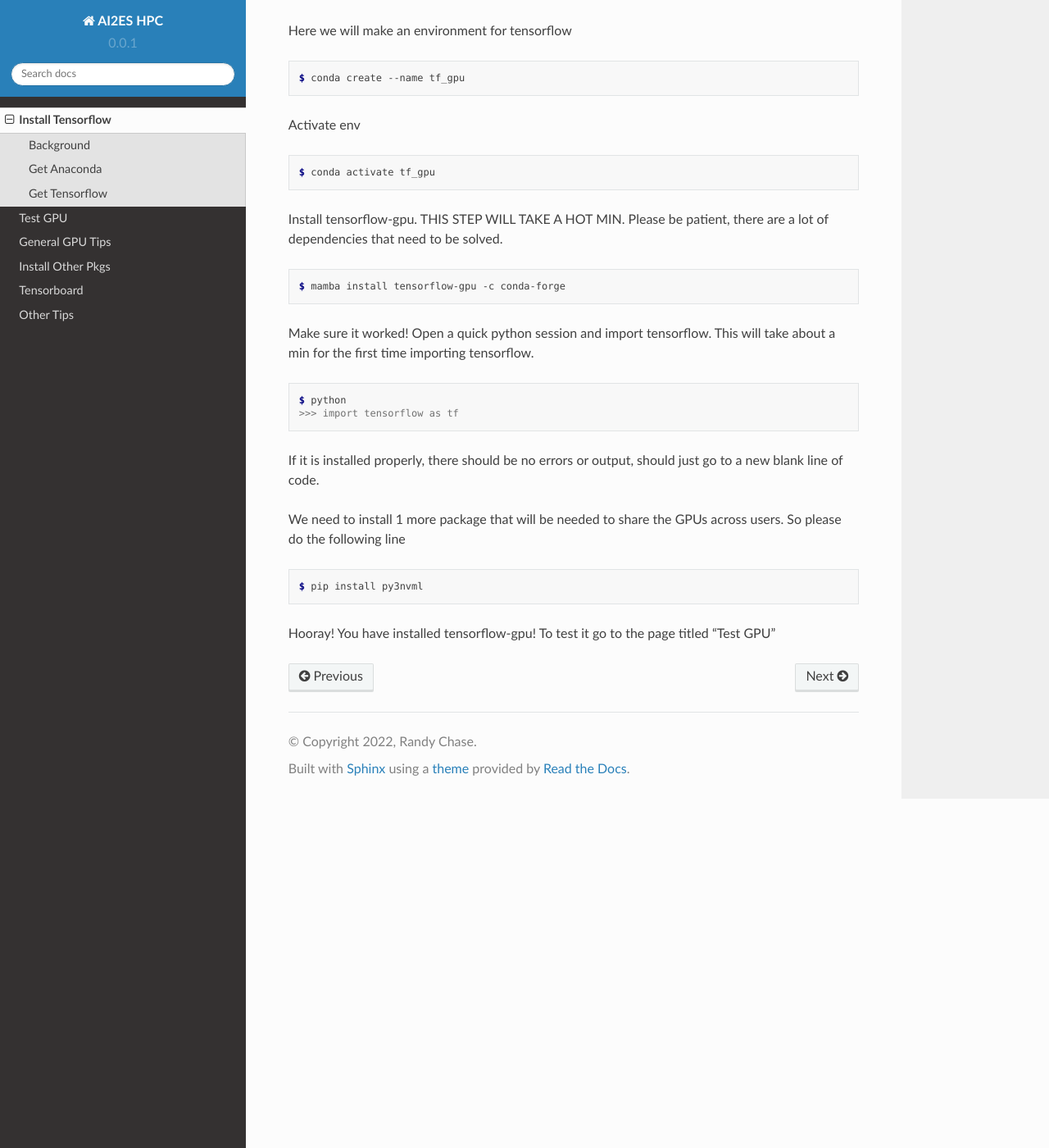
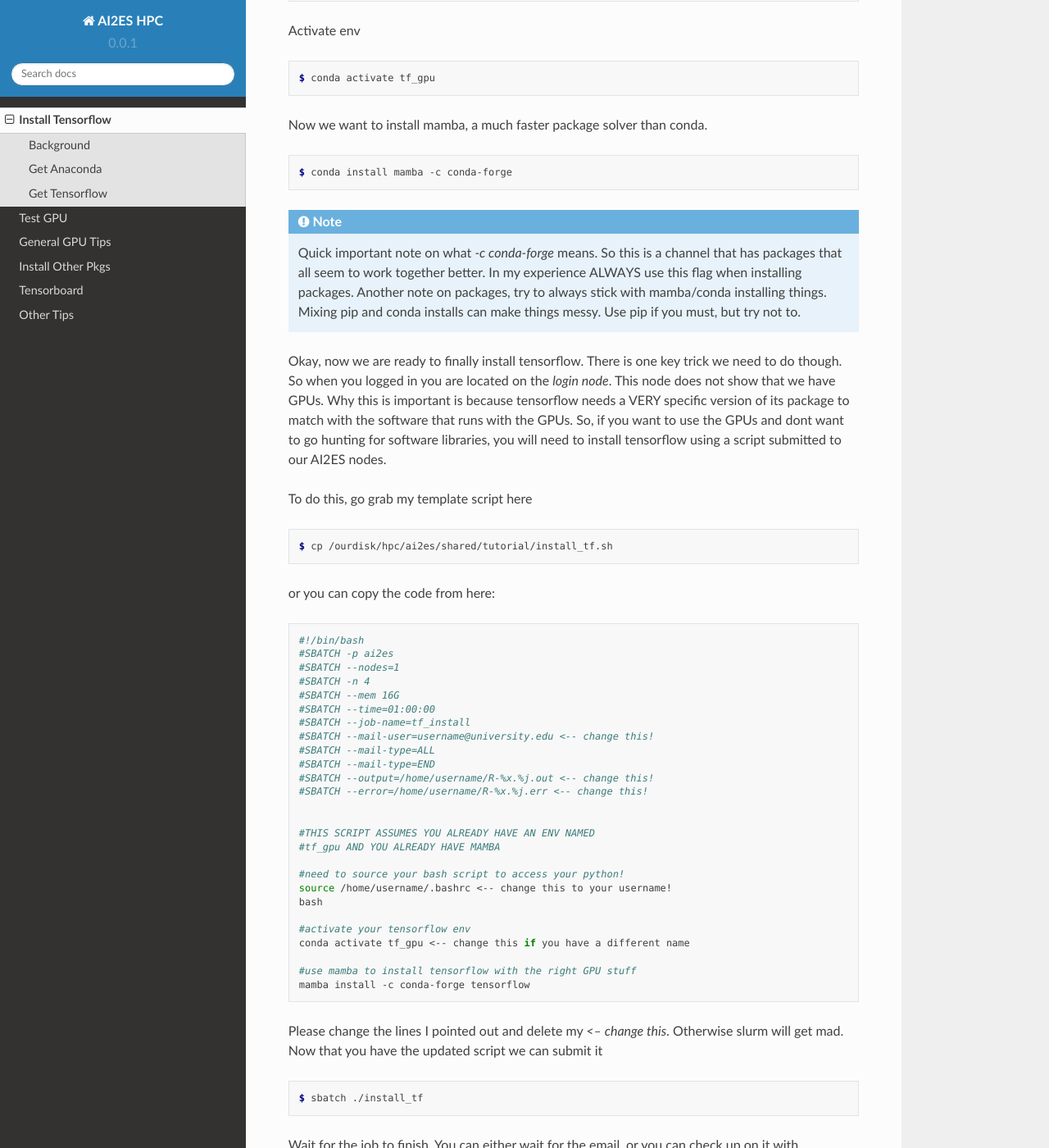
Before and after one commit to dopplerchase/ai2es_schooner_hpc, a Sphinx documentation site: the page built from docs/source/install_tensorflow.rst, in a window 1280 px wide and 1400 px high, scrolled down 1747 px. Shown: the whole window at 82% size. Built offline with Sphinx 7.4.7 and the Read the Docs theme 2.0.0, drawn with Linux system fonts in a browser that asks for light colours; some of the changed text lies outside the part shown.

Commit message:
updated tensorflow install instructions, and some other fixes

```diff
--- a/docs/source/install_tensorflow.rst
+++ b/docs/source/install_tensorflow.rst
@@ -63,12 +63,6 @@ After running the command bash, you should see the word ‘base’ like this:
 .. image:: images/base_console.png
    :width: 300
 
-Now we want to install mamba, a much faster package solver than conda.
-
-.. code-block:: console
-
-    $ conda install mamba -n base -c conda-forge
-
 Congrats! We now have all the pieces in place to install tensorflow
 
 ++++++++++++++
@@ -90,14 +84,80 @@ Activate env
 
     $ conda activate tf_gpu
 
-Install tensorflow-gpu. THIS STEP WILL TAKE A HOT MIN. Please be patient,
-there are a lot of dependencies that need to be solved.
+Now we want to install mamba, a much faster package solver than conda.
 
 .. code-block:: console
 
-    $ mamba install tensorflow-gpu -c conda-forge
+    $ conda install mamba -c conda-forge
 
-Make sure it worked! Open a quick python session and import tensorflow. This
+.. note::
+
+   Quick important note on what `-c conda-forge` means. So this is a channel that has packages that all seem to
+   work together better. In my experience ALWAYS use this flag when installing packages. Another note on packages,
+   try to always stick with mamba/conda installing things. Mixing pip and conda installs can make things messy.
+   Use pip if you must, but try not to.
+
+
+
+Okay, now we are ready to finally install tensorflow. There is one key trick we need to do though. So when you logged in
+you are located on the `login node`. This node does not show that we have GPUs. Why this is important is because tensorflow
+needs a VERY specific version of its package to match with the software that runs with the GPUs. So, if you want to use the
+GPUs and dont want to go hunting for software libraries, you will need to install tensorflow using a script submitted to
+our AI2ES nodes.
+
+To do this, go grab my template script here
+
+.. code-block:: console
+
+    $ cp /ourdisk/hpc/ai2es/shared/tutorial/install_tf.sh
+
+or you can copy the code from here:
+
+.. code-block:: bash
+
+    #!/bin/bash
+    #SBATCH -p ai2es
+    #SBATCH --nodes=1
+    #SBATCH -n 4
+    #SBATCH --mem 16G
+    #SBATCH --time=01:00:00
+    #SBATCH --job-name=tf_install
+    #SBATCH --mail-user=username@university.edu <-- change this!
+    #SBATCH --mail-type=ALL
+    #SBATCH --mail-type=END
+    #SBATCH --output=/home/username/R-%x.%j.out <-- change this!
+    #SBATCH --error=/home/username/R-%x.%j.err <-- change this!
+
+
+    #THIS SCRIPT ASSUMES YOU ALREADY HAVE AN ENV NAMED
+    #tf_gpu AND YOU ALREADY HAVE MAMBA
+
+    #need to source your bash script to access your python!
+    source /home/username/.bashrc <-- change this to your username!
+    bash
+
+    #activate your tensorflow env
+    conda activate tf_gpu <-- change this if you have a different name
+
+    #use mamba to install tensorflow with the right GPU stuff
+    mamba install -c conda-forge tensorflow
+
+Please change the lines I pointed out and delete my `<-- change this`. Otherwise slurm will get mad. Now that you have
+the updated script we can submit it
+
+.. code-block:: console
+
+    $ sbatch ./install_tf
+
+Wait for the job to finish. You can either wait for the email, or you can check up on it with
+
+.. code-block:: console
+
+    $ squeue -u username
+
+if you put YOUR username in. It should show you what jobs you have running. Once it is done running,
+check the .err file to make sure there were no errors. If not, go ahead and check to make
+sure it worked! Open a quick python session and import tensorflow. This
 will take about a min for the first time importing tensorflow.
 
 .. code-block:: console
@@ -105,7 +165,8 @@ will take about a min for the first time importing tensorflow.
     $ python
     >>> import tensorflow as tf
 
-If it is installed properly, there should be no errors or output, should just go to a new blank line of code.
+If it is installed properly, there shouldnt be any import errors. There might be a warning saying "hey no GPUs found"
+but thats okay.
 
 We need to install 1 more package that will be needed to share the GPUs across users. So please do the following line
 
```
Also changed, not shown: docs/source/general_gpu.rst (+9 -41 lines), docs/source/index.rst (+5 -2 lines), docs/source/install_other_pkgs.rst (+15 -7 lines), 2 other files.
